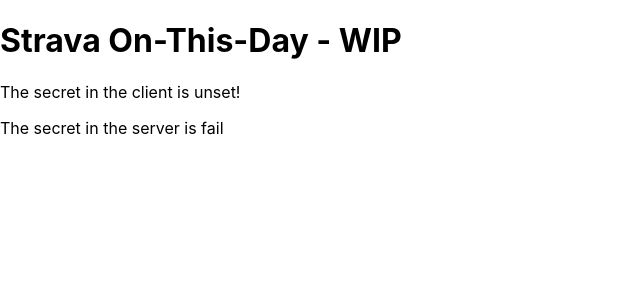
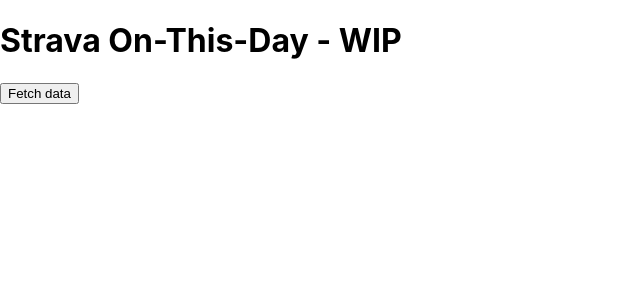
Before and after one commit to kr-matthews/activities-on-this-day, a React (Create React App) app: page / in a window 1280 px wide. Shown: the top 300 px of the page, without its empty margins (0-640 px from the left). Built offline with nearby package versions, Linux system fonts and the light colour scheme; no server answers.

Commit message:
Add useApiData hook, simplify App component

```diff
--- a/src/App.js
+++ b/src/App.js
@@ -1,33 +1,25 @@
-import axios from "axios";
-
-import { useEffect, useState } from "react";
-
-const URL = `/.netlify/functions/test`;
+import { useApiData } from "./useApiData";
 
 export default function App() {
-  const [secret, setSecret] = useState("waiting...");
+  const apiData = useApiData();
 
-  useEffect(() => {
-    async function func() {
-      try {
-        const result = await axios.get(URL);
-        setSecret(result.data.message + "!");
-      } catch (e) {
-        console.error(e);
-        setSecret("fail");
-      }
-    }
-
-    func();
-  }, [URL]);
+  function myFetch() {
+    apiData.getDataFromUrl(process.env.REACT_APP_URL);
+  }
 
   return (
     <>
       <h1>Strava On-This-Day - WIP</h1>
-      <p>
-        The secret in the client is {process.env.REACT_APP_API_CLIENT_SECRET}!
-      </p>
-      <p>The secret in the server is {secret}</p>
+
+      {apiData.isLoading ? (
+        <p>Loading</p>
+      ) : apiData.data ? (
+        <p>The data is {apiData.data}</p>
+      ) : apiData.error ? (
+        <p>There was an error: {apiData.error.message}</p>
+      ) : (
+        <button onClick={myFetch}>Fetch data</button>
+      )}
     </>
   );
 }
--- /dev/null
+++ b/src/useApiData.js
@@ -0,0 +1,32 @@
+import axios from "axios";
+
+import { useState } from "react";
+
+export function useApiData() {
+  const [isLoading, setIsLoading] = useState(false);
+  const [data, setData] = useState(null);
+  const [error, setError] = useState(null);
+
+  async function getDataFromUrl(url) {
+    setIsLoading(true);
+    try {
+      const result = await axios.get(url);
+      console.info(result);
+      setData(result.data);
+      setError(null);
+    } catch (e) {
+      console.error(e);
+      setError(e);
+      setData(null);
+    } finally {
+      setIsLoading(false);
+    }
+  }
+
+  return {
+    getDataFromUrl,
+    isLoading,
+    data,
+    error,
+  };
+}
```
Also changed, not shown: 1 other file (tests, documents, lock files or other folders).
